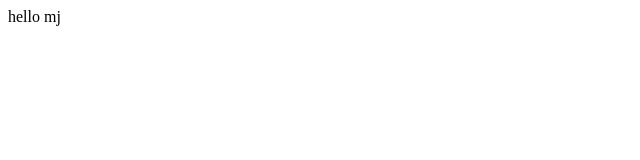
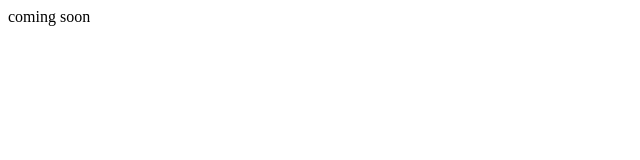
Before and after one commit to 1073521013/glyph-draw.github.io, a plain HTML site: page index.html in a window 1280 px wide. Shown: the full height of the page, 0-640 px from the left. Drawn offline with Linux system fonts and the light colour scheme.

Commit message:
Update index.html

```diff
--- a/index.html
+++ b/index.html
@@ -1 +1 @@
-<p>hello mj</p>
+<p>coming soon</p>
```
